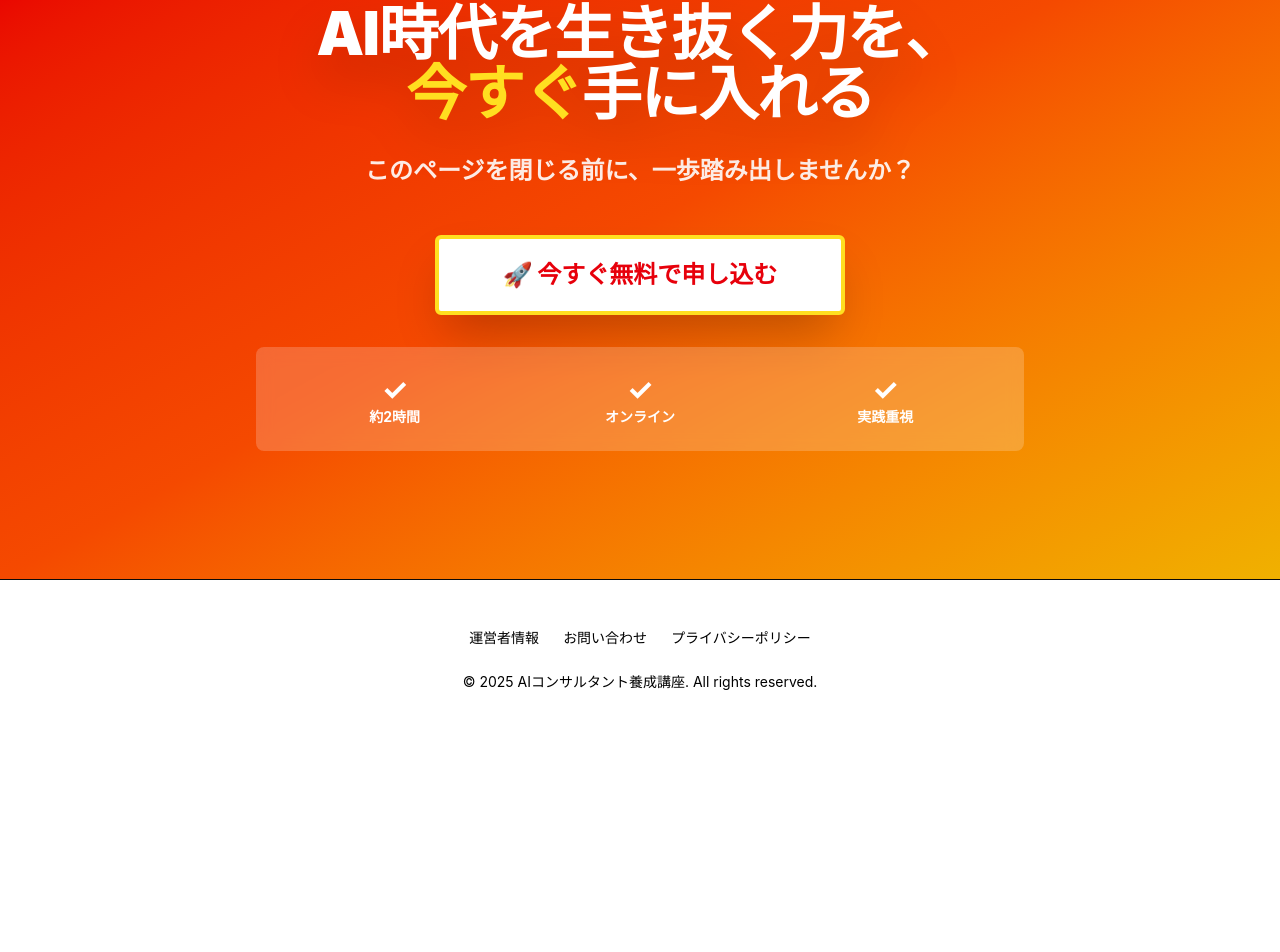
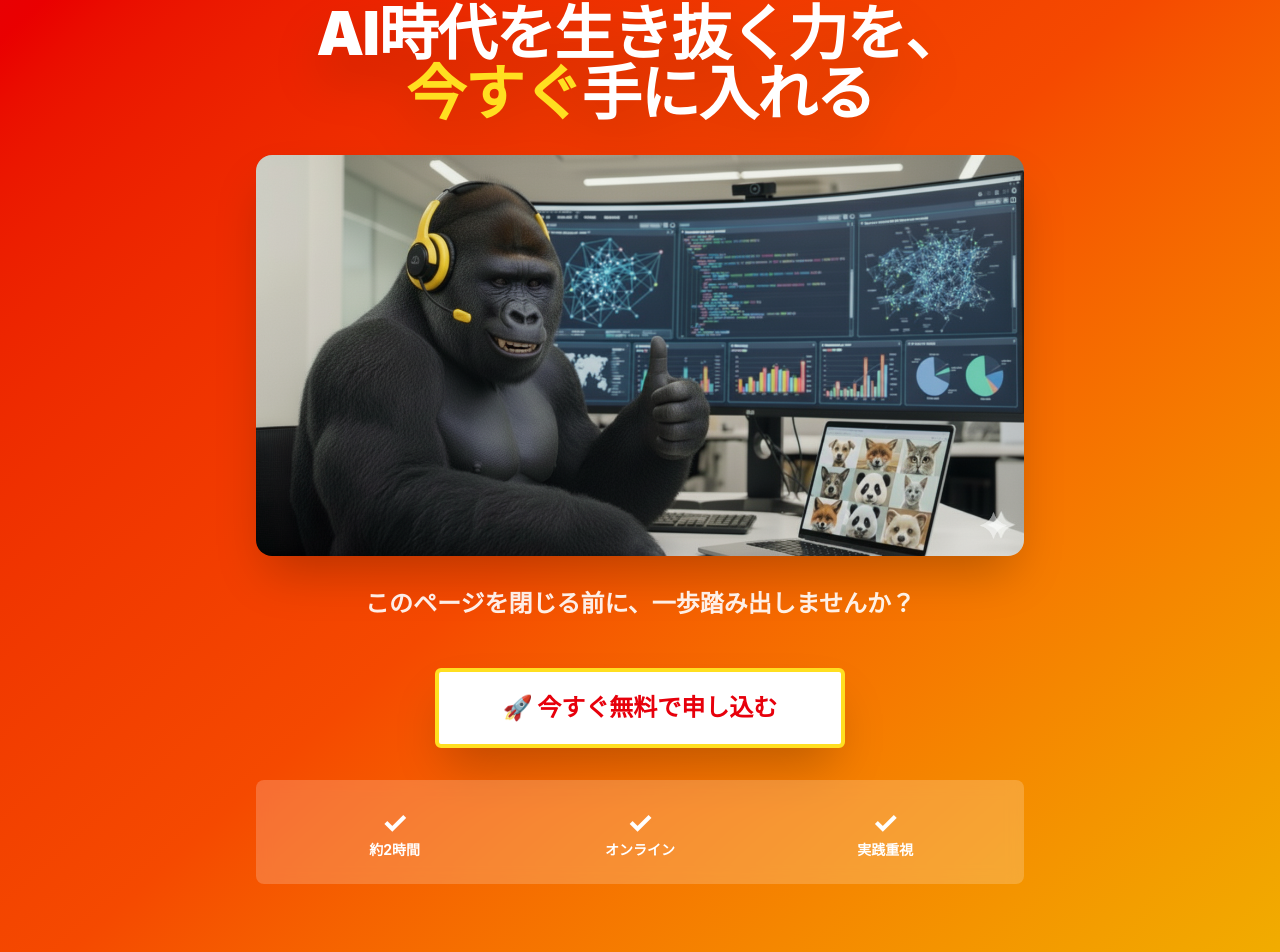
Before and after one commit to jam50tak/ai-consultant-lp-, a Next.js app: page / in a window 1280 px wide. Shown: the part 8640-9592 px from the top of the page. Before the commit the page ends 9380 px from the top, so only its background shows below. Built offline with nearby package versions, Linux system fonts and the light colour scheme.

Commit message:
Add image to FinalCTA section

```diff
--- a/components/9.FinalCTA.tsx
+++ b/components/9.FinalCTA.tsx
@@ -1,4 +1,5 @@
 import { Button } from '@/components/ui/button';
+import Image from 'next/image';
 
 export default function FinalCTA() {
   return (
@@ -14,6 +15,17 @@ export default function FinalCTA() {
             AI時代を生き抜く力を、<br />
             <span className="text-yellow-300">今すぐ</span>手に入れる
           </h2>
+
+          {/* Final CTA Image */}
+          <div className="max-w-3xl mx-auto rounded-2xl overflow-hidden shadow-2xl">
+            <Image
+              src="/finalcta-image.png"
+              alt="AI時代を生き抜く"
+              width={1200}
+              height={675}
+              className="w-full h-auto"
+            />
+          </div>
 
           <p className="text-xl md:text-2xl text-white/90 font-bold">
             このページを閉じる前に、一歩踏み出しませんか？
```
Also changed, not shown: public/finalcta-image.png (added).
